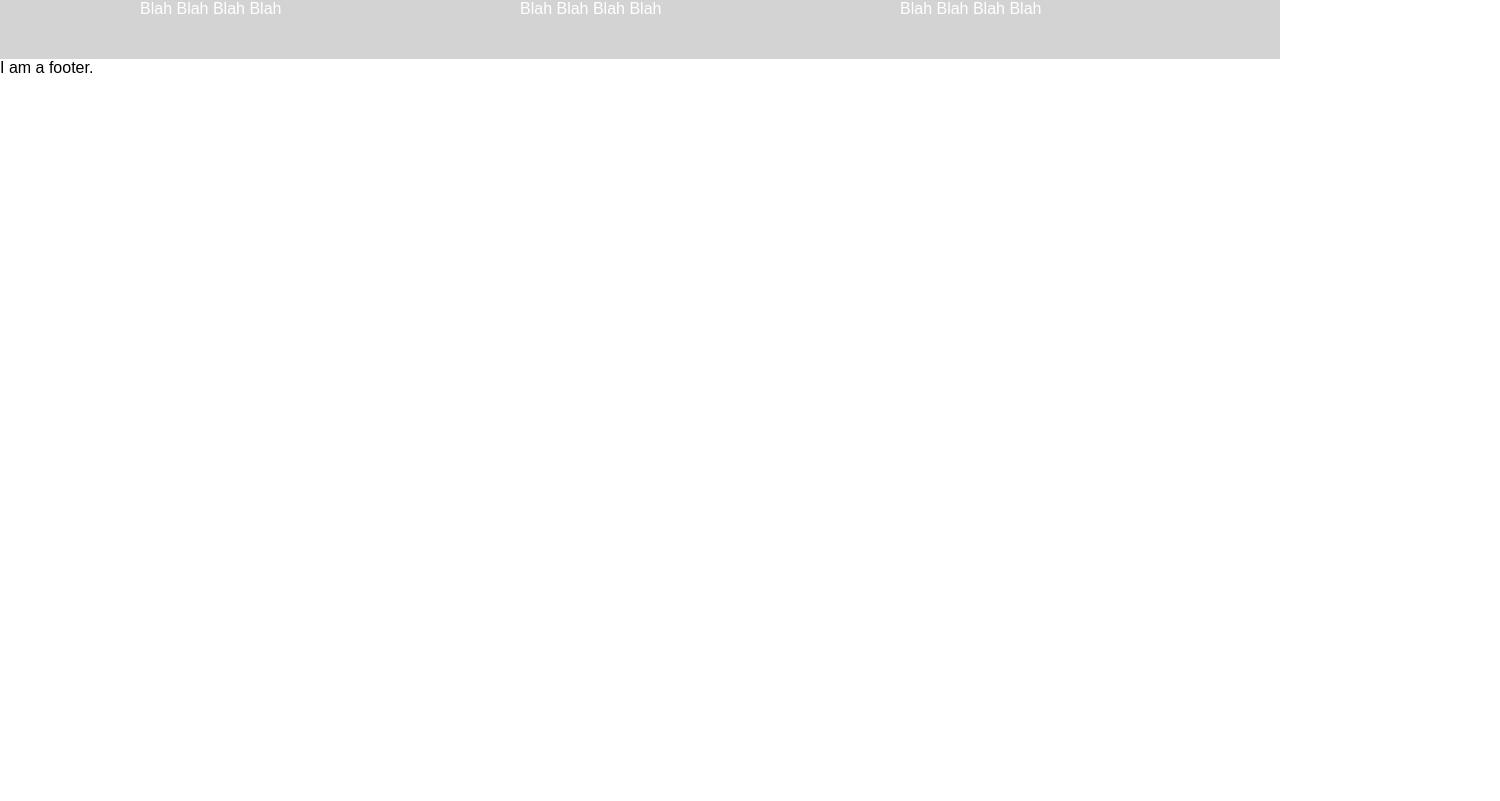
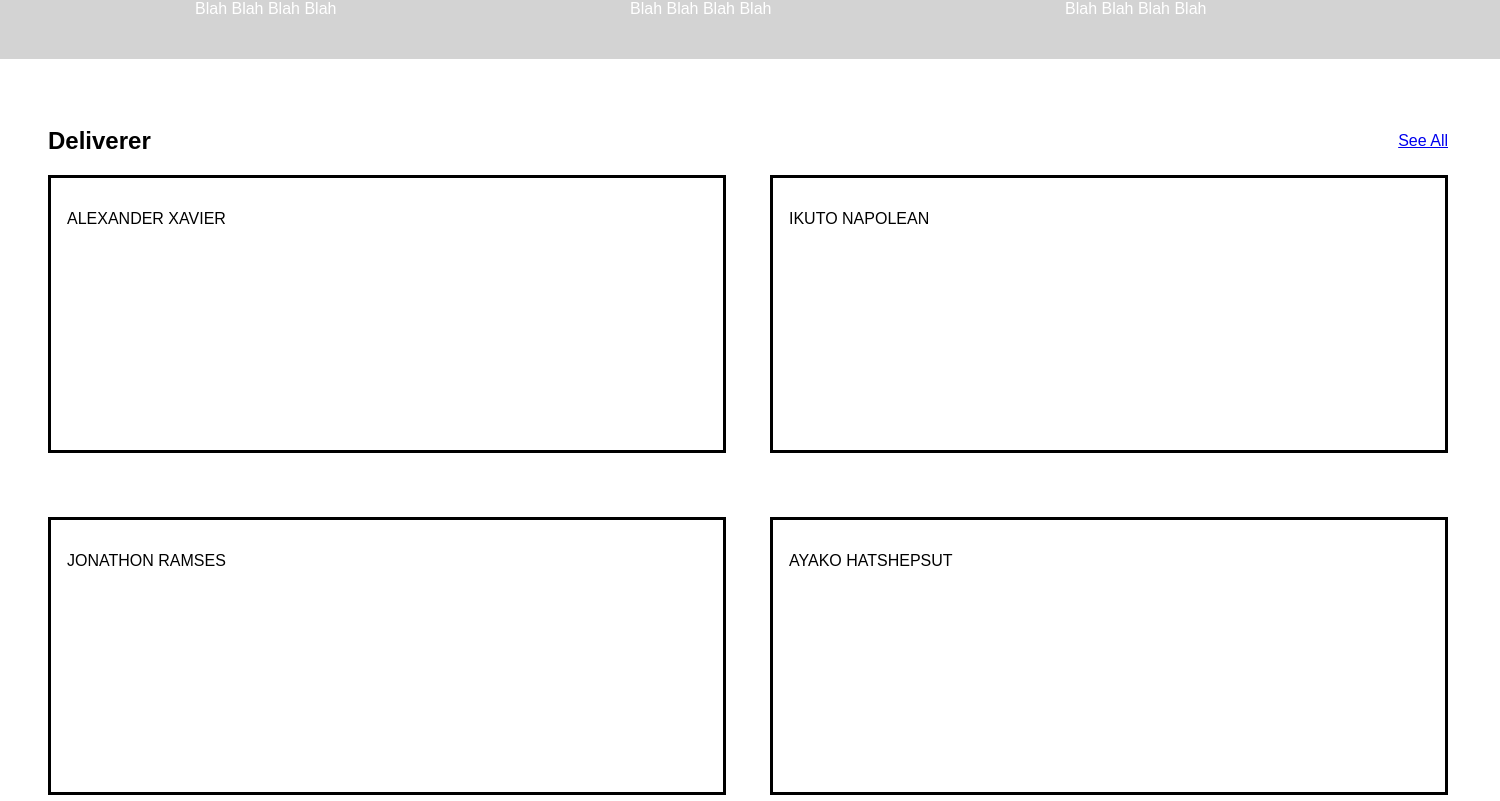
Before and after one commit to ikuto0608/nile_frontend, a React (Create React App) app in the folder nile_react/: page / in a window 1280 px wide. Shown: the part 439-1240 px from the top of the page, 1500 px wide, since content can reach past the window. Before the commit the page ends 800 px from the top, so only its background shows below. Built offline with nearby package versions, Linux system fonts and the light colour scheme.

Commit message:
Adds completed TravellerContainer component

```diff
--- a/nile_react/src/components/Main/Home/Home.jsx
+++ b/nile_react/src/components/Main/Home/Home.jsx
@@ -1,11 +1,18 @@
 import React, { Component } from 'react';
 import NileInfo from './NileInfo.jsx';
+import TravellerContainer from './TravellerContainer.jsx';
+
+const testData = {};
 
 class Home extends Component {
   render() {
     return (
+      <div>
+        <NileInfo />
 
-      <NileInfo />
+        <TravellerContainer />
+
+      </div>
 
     );
   }
--- a/nile_react/src/components/Main/Home/NileInfo.jsx
+++ b/nile_react/src/components/Main/Home/NileInfo.jsx
@@ -6,7 +6,7 @@ class NileInfo extends Component {
       <div style={{
         display: 'flex',
         flexDirection: 'column',
-        width: '100%',
+        width: '1500px',
         height: '30em',
         backgroundColor: '#d3d3d3',
         justifyContent: 'space-evenly',
--- a/nile_react/src/components/Main/Home/TravellerContainer.jsx
+++ b/nile_react/src/components/Main/Home/TravellerContainer.jsx
@@ -3,7 +3,26 @@ import React, { Component } from 'react';
 class TravellerContainer extends Component {
   render() {
     return (
-      <div>I am a TravellerContainer.</div>
+      <div style={{ display: 'flex', flexDirection: 'column', width: '1400px', padding: '3em', justifyContent: 'space-around' }}>
+        <div style={{ display: 'flex', flexDirection: 'row', justifyContent: 'space-between', alignItems: 'center'}}>
+          <h2>Deliverer</h2>
+          <a href='#UserFilter'>See All</a>
+        </div>
+        <div style={{ display: 'flex', flexDirection: 'row', flexWrap: 'wrap', justifyContent: 'space-between' }}>
+          <div style={{width: '40em', height: '15em', borderStyle: 'solid', marginBottom: '4em', padding: '1em'}}>
+           <p>ALEXANDER XAVIER</p>
+          </div>
+          <div style={{width: '40em', height: '15em', borderStyle: 'solid', marginBottom: '4em', padding: '1em'}}>
+           <p>IKUTO NAPOLEAN</p>
+          </div>
+          <div style={{width: '40em', height: '15em', borderStyle: 'solid', marginBottom: '4em', padding: '1em'}}>
+           <p>JONATHON RAMSES</p>
+          </div>
+          <div style={{width: '40em', height: '15em', borderStyle: 'solid', marginBottom: '4em', padding: '1em'}}>
+           <p>AYAKO HATSHEPSUT</p>
+          </div>
+        </div>
+      </div>
     );
   }
 }
```
